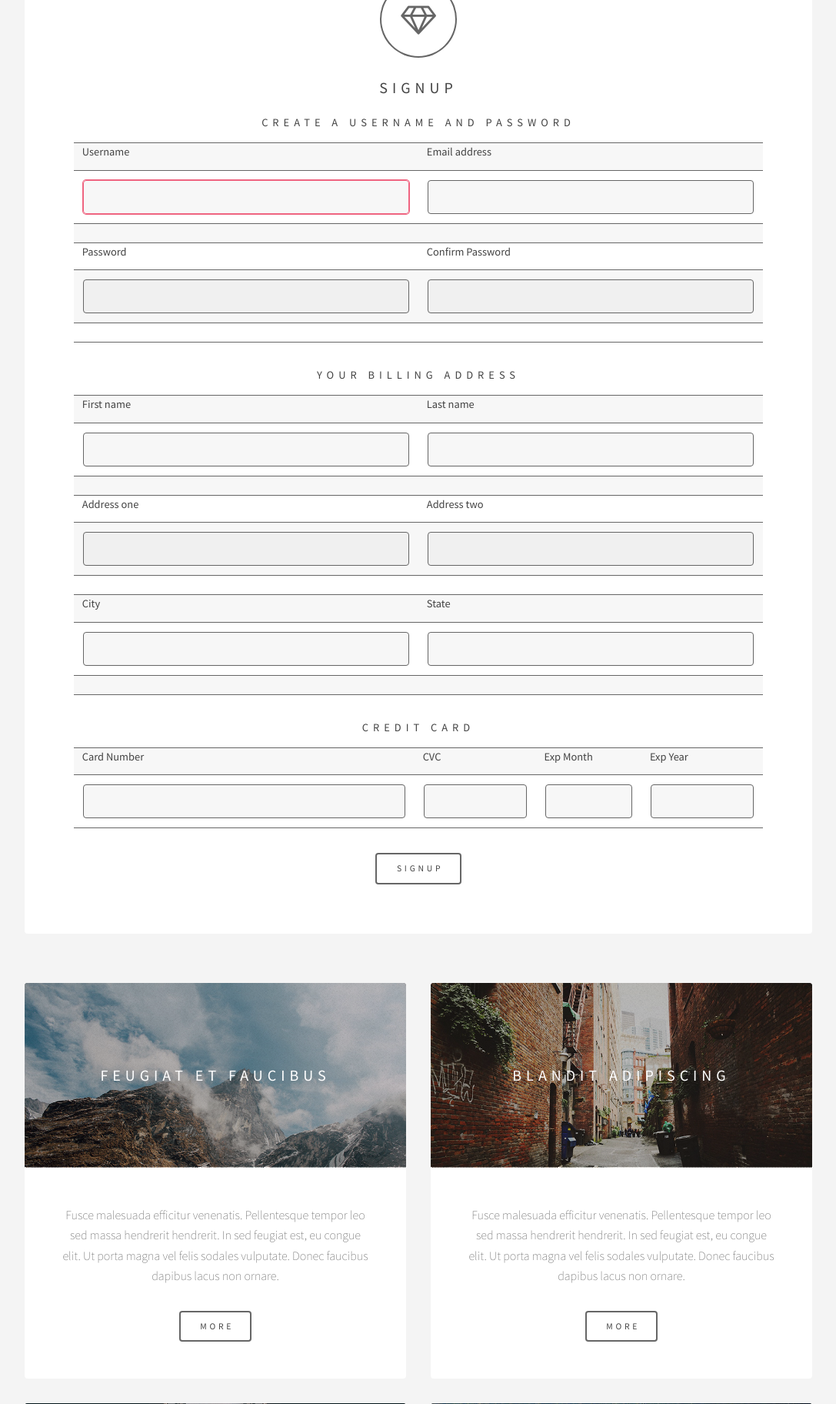
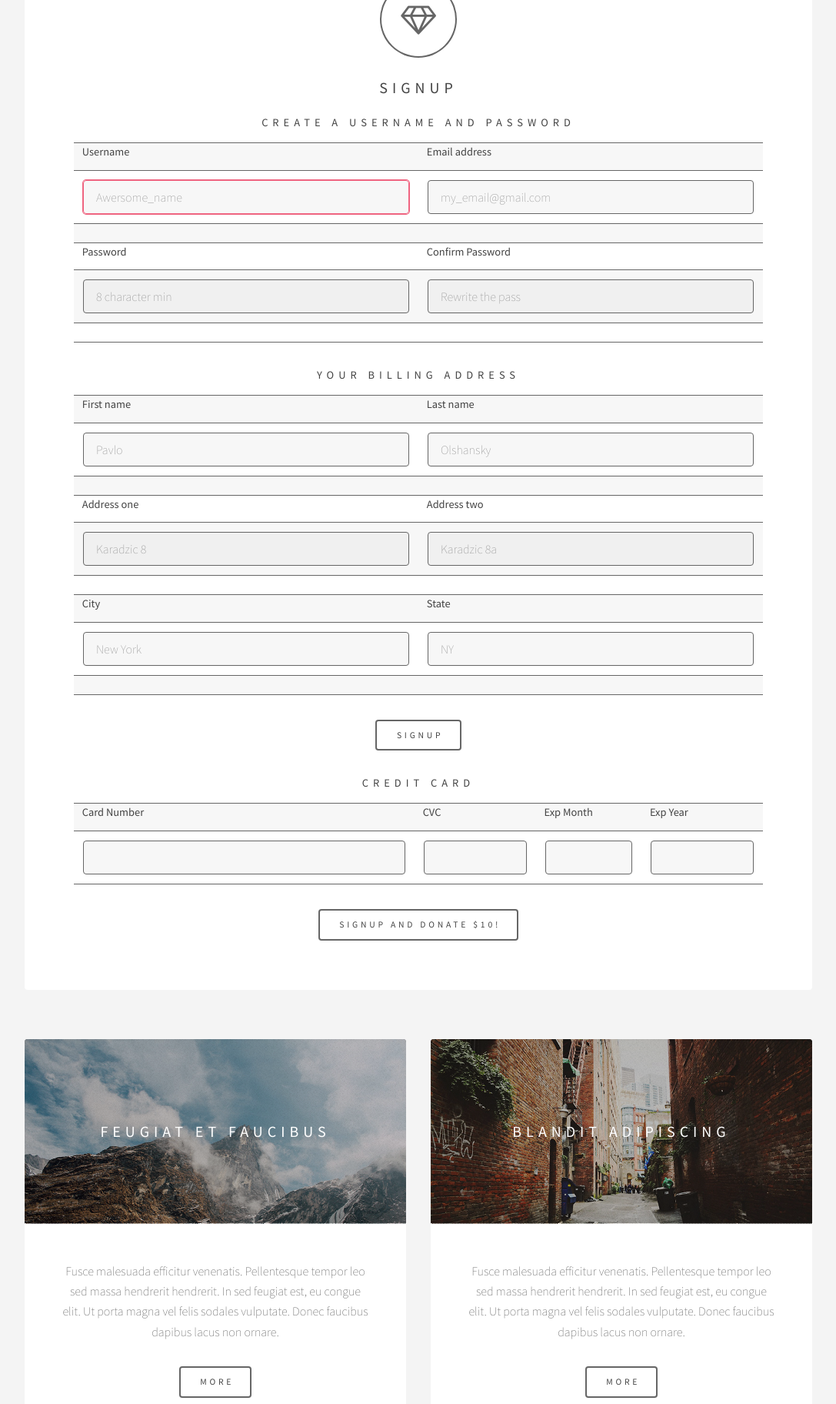
Before and after one commit to Pavlo-Olshansky/CRM-website, a Django app: page /signup/ in a window 1280 px wide. Shown: the part 753-2577 px from the top of the page at 77% size, without its empty margins (96-1183 px from the left). Run offline with Django 3.2, Linux system fonts and the light colour scheme; some libraries are stand-ins or nearby versions.

Commit message:
add autofocus, placeholders. Signup and subscribing is divided

```diff
--- a/grand_site/settings.py
+++ b/grand_site/settings.py
@@ -161,6 +161,6 @@ STRIPE_SECRET_KEY = get_env_variable("STRIPE_SECRET_KEY")
 STRIPE_PUBLISHABLE_KEY = get_env_variable("STRIPE_PUBLISHABLE_KEY")
 
 # Current Subscription Price
-SUBSCRIPTION_PRICE = 100
+SUBSCRIPTION_PRICE = 1000
 
 LOGIN_REDIRECT_URL = '/account/list/'
--- a/grand_site/templates/accounts/account_list.html
+++ b/grand_site/templates/accounts/account_list.html
@@ -16,7 +16,7 @@
 
                 {# Account Search Form #}
 				<form action="{% url 'account_list' %}" method="get">
-				    <input id="al-search" type="text"
+				    <input id="al-search" placeholder="Account name" autofocus ="" type="text"
 				           name="account" value="{{ request.GET.account }}"
 				           class="form-control" />
 				    <input type="submit"
@@ -42,14 +42,14 @@
 			            {% if page_obj.has_previous %}
 			                <li class="pull-left">
 			                    <a href="{% url 'account_list' %}?page={{ page_obj.previous_page_number }}
-			                    {% if request.GET.account %}&account={{ request.GET.account }}{% endif %}">Prev</a>
+			                    {% if request.GET.account %}&account={{ request.GET.account }}{% endif %}">Prev Page</a>
 			                </li>
 			            {% endif %}
 
 			            {% if page_obj.has_next %}
 			                <li class="pull-right">
 			                    <a href="{% url 'account_list' %}?page={{ page_obj.next_page_number }}
-			                    {% if request.GET.account %}&account={{ request.GET.account }}{% endif %}">Next</a>
+			                    {% if request.GET.account %}&account={{ request.GET.account }}{% endif %}">Next Page</a>
 			                </li>
 			            {% endif %}
 			        </ul>
--- a/grand_site/templates/subscribers/subscriber_new.html
+++ b/grand_site/templates/subscribers/subscriber_new.html
@@ -80,6 +80,9 @@
                 </tr>
             </tbody>
         </table>
+        <input id="payment-submit" type="submit" value="Signup" class="btn btn-primary"/>
+    </form>
+
 
     {# Credit Card Section #}
     <h5 class="sn-sh">CREDIT CARD</h5>
@@ -110,7 +113,7 @@
                 <p class="label label-danger">{{ err }}</p>
             {% endfor %}
         </div>
-        <input id="payment-submit" type="submit" value="Signup"
+        <input id="payment-submit" type="submit" value="Signup and donate $10!"
                class="btn btn-primary"/>
     </form>
 
--- a/subscribers/forms.py
+++ b/subscribers/forms.py
@@ -10,28 +10,28 @@ class AddressMixin(forms.ModelForm):
         model = Subscriber
         fields = ('address_one', 'address_two', 'city', 'state',)
         widgets = {
-            'address_one': forms.TextInput(attrs=dict(required=True, max_length=30)),
-            'address_two': forms.TextInput(attrs=dict(required=True, max_length=30)),
-            'city': forms.TextInput(attrs=dict(required=True, max_length=30)),
-            'state': forms.TextInput(attrs=dict(required=True, max_length=30)),
+            'address_one': forms.TextInput(attrs=dict(required=True, max_length=30, placeholder='Karadzic 8')),
+            'address_two': forms.TextInput(attrs=dict(required=True, max_length=30, placeholder='Karadzic 8a')),
+            'city': forms.TextInput(attrs=dict(required=True, max_length=30, placeholder='New York')),
+            'state': forms.TextInput(attrs=dict(required=True, max_length=30, placeholder='NY')),
         }
 
 
 class SubscriberForm(AddressMixin, UserCreationForm):
     first_name = forms.CharField(widget=forms.TextInput(
-        attrs=dict(required=True, max_length=30)), label=_("First name"))
+        attrs=dict(required=True, max_length=30, placeholder='Pavlo')), label=_("First name"))
 
     last_name = forms.CharField(widget=forms.TextInput(
-        attrs=dict(required=True, max_length=30)), label=_("Last name"))
+        attrs=dict(required=True, max_length=30, placeholder='Olshansky')), label=_("Last name"))
 
     email = forms.EmailField(widget=forms.TextInput(
-        attrs=dict(required=True, max_length=30)), label=_("Email address"))
+        attrs=dict(required=True, max_length=30, placeholder='my_email@gmail.com')), label=_("Email address"))
 
     username = forms.CharField(widget=forms.TextInput(
-        attrs=dict(required=True, max_length=30)), label=_("Username"), error_messages={'invalid': _("This value must contain only letters, numbers and underscores.")})
+        attrs=dict(required=True, max_length=30, placeholder='Awersome_name')), label=_("Username"), error_messages={'invalid': _("This value must contain only letters, numbers and underscores.")})
 
     password1 = forms.CharField(widget=forms.PasswordInput(
-        attrs=dict(required=True, max_length=30, render_value=False)), label=_("Password"))
+        attrs=dict(required=True, max_length=30, render_value=False, placeholder='8 character min')), label=_("Password"))
 
     password2 = forms.CharField(widget=forms.PasswordInput(
-        attrs=dict(required=True, max_length=30, render_value=False)), label=_("Password (again)"))
+        attrs=dict(required=True, max_length=30, render_value=False, placeholder='Rewrite the pass')), label=_("Password (again)"))
--- a/subscribers/views.py
+++ b/subscribers/views.py
@@ -47,15 +47,15 @@ def subscriber_new(request, template='subscribers/subscriber_new.html'):
             sub.save()
 
             # Process payment (via Stripe)
-            fee = settings.SUBSCRIPTION_PRICE
-            try:
-                stripe_customer = sub.charge(request, email, fee)
-            except stripe.StripeError as e:
-                form._errors[NON_FIELD_ERRORS] = form.error_class([e.args[0]])
-                return render(request, template,
-                    {'form':form,
-                     'STRIPE_PUBLISHABLE_KEY':settings.STRIPE_PUBLISHABLE_KEY}
-                )
+            # fee = settings.SUBSCRIPTION_PRICE
+            # try:
+            #     stripe_customer = sub.charge(request, email, fee)
+            # except stripe.StripeError as e:
+            #     form._errors[NON_FIELD_ERRORS] = form.error_class([e.args[0]])
+            #     return render(request, template,
+            #         {'form':form,
+            #          'STRIPE_PUBLISHABLE_KEY':settings.STRIPE_PUBLISHABLE_KEY}
+            #     )
 
             # Auto login the user
             a_u = authenticate(username=username, password=password)
```
